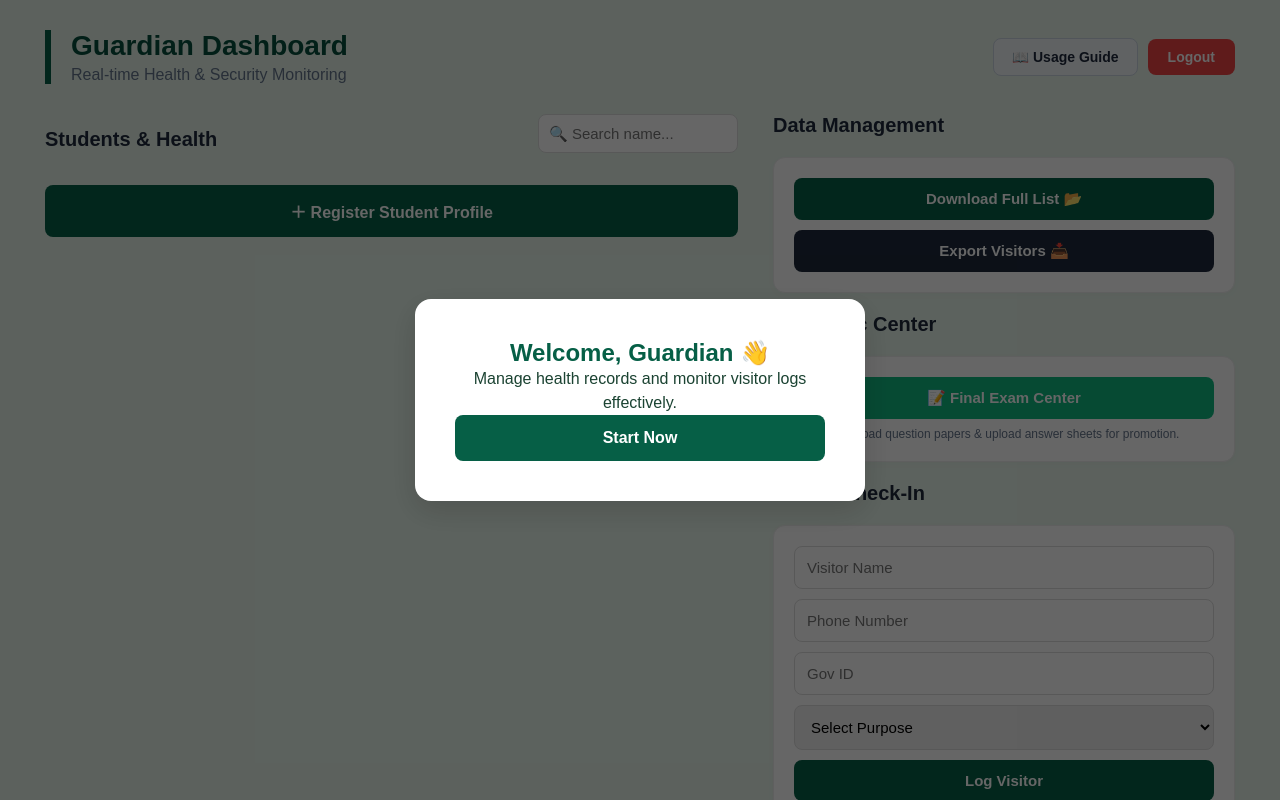
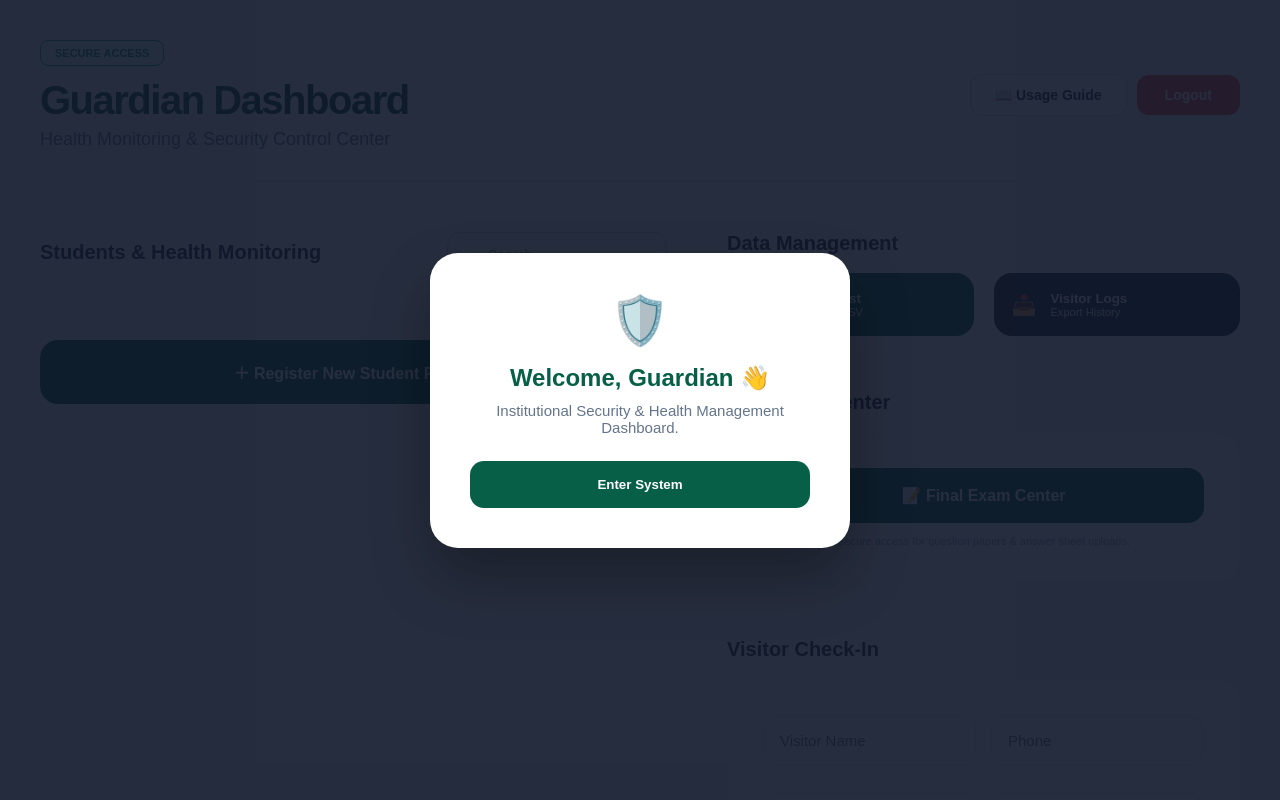
Before and after one commit to reva-32/Code_the_cause, a React (Vite) app in the folder frontend/: page /guardian/dashboard in a window 1280 px wide. Shown: the top 800 px of the page. Built offline with nearby package versions, Linux system fonts and the light colour scheme; sample sign-in values are in the browser's storage.

Commit message:
Guardian Dashboard UI improved

```diff
--- a/frontend/src/pages/guardian/guardianDashboard.jsx
+++ b/frontend/src/pages/guardian/guardianDashboard.jsx
@@ -187,29 +187,36 @@ export default function GuardianDashboard() {
 
   return (
     <div style={styles.container}>
+      {/* Dynamic CSS injection for hover/active states */}
+      <style>
+        {`
+          button:hover { filter: brightness(1.1); transform: translateY(-1px); }
+          button:active { transform: translateY(1px) scale(0.98); }
+          .btn-primary:hover { box-shadow: 0 4px 12px rgba(6, 95, 70, 0.2); }
+          .btn-secondary:hover { box-shadow: 0 4px 12px rgba(30, 41, 59, 0.2); }
+          .card-hover:hover { border-color: #065f46 !important; box-shadow: 0 8px 20px rgba(0,0,0,0.06); }
+        `}
+      </style>
+
       {showWelcome && (
         <div style={styles.overlay}>
           <div style={styles.welcomeModal}>
-            <h2 style={{ color: "#065f46", marginTop: 0, fontSize: "24px" }}>Welcome, Guardian 👋</h2>
-            <p style={{ fontSize: "16px", lineHeight: "1.5" }}>Manage health records and monitor visitor logs effectively.</p>
-            <button onClick={closeWelcome} style={styles.welcomeBtn}>Start Now</button>
+            <div style={styles.welcomeIcon}>🛡️</div>
+            <h2 style={{ color: "#065f46", margin: "10px 0", fontSize: "24px" }}>Welcome, Guardian 👋</h2>
+            <p style={{ fontSize: "15px", color: "#64748b", marginBottom: "25px" }}>Institutional Security & Health Management Dashboard.</p>
+            <button onClick={closeWelcome} style={styles.welcomeBtn}>Enter System</button>
           </div>
         </div>
       )}
 
       <div style={styles.sideHeader}>
         <div>
+          <div style={styles.badge}>SECURE ACCESS</div>
           <h1 style={styles.mainTitle}>Guardian Dashboard</h1>
-          <p style={styles.subtitle}>Real-time Health & Security Monitoring</p>
+          <p style={styles.subtitle}>Health Monitoring & Security Control Center</p>
         </div>
         <div style={{ display: "flex", gap: "10px", alignItems: "center" }}>
-          {/* ADDED GUIDE BUTTON */}
-          <button
-            style={styles.guideBtn}
-            onClick={() => navigate("/guardian/instructions")}
-          >
-            📖 Usage Guide
-          </button>
+          <button style={styles.guideBtn} onClick={() => navigate("/guardian/instructions")}>📖 Usage Guide</button>
           <button style={styles.logoutBtn} onClick={() => navigate("/")}>Logout</button>
         </div>
       </div>
@@ -217,10 +224,16 @@ export default function GuardianDashboard() {
       <div style={styles.grid}>
         <section style={styles.column}>
           <div style={styles.sectionHeader}>
-            <h2 style={styles.sectionTitle}>Students & Health</h2>
-            <input style={styles.searchInput} placeholder="🔍 Search name..." value={searchQuery} onChange={(e) => setSearchQuery(e.target.value)} />
+            <h2 style={styles.sectionTitle}>Students & Health Monitoring</h2>
+            <div style={styles.searchContainer}>
+              <span style={styles.searchIcon}>🔍</span>
+              <input style={styles.searchInput} placeholder="Search..." value={searchQuery} onChange={(e) => setSearchQuery(e.target.value)} />
             </div>
-          <button style={{ ...styles.addBtn, background: "#065f46" }} onClick={() => navigate("/guardian/add-student")}>＋ Register Student Profile</button>
+          </div>
+
+          <button style={styles.addBtn} className="btn-primary" onClick={() => navigate("/guardian/add-student")}>
+            ＋ Register New Student Profile
+          </button>
 
           <div style={styles.listContainer}>
             {processedStudents.map((s) => {
@@ -229,29 +242,30 @@ export default function GuardianDashboard() {
               const mentalAlert = getStudentAlertStatus(s.name);
 
               return (
-                <div key={s.name} style={{ ...styles.studentCardContainer, borderLeft: mentalAlert.level === 'critical' ? '6px solid #ef4444' : '6px solid #065f46' }}>
+                <div key={s.name} className="card-hover" style={{ ...styles.studentCardContainer, borderLeft: mentalAlert.level === 'critical' ? '6px solid #ef4444' : '6px solid #065f46' }}>
                   <div style={styles.studentCard}>
                     <div style={{ flex: 1 }}>
                       <div style={{ display: "flex", alignItems: "center", gap: "10px", flexWrap: "wrap" }}>
-                        <h3 style={styles.studentName}>{s.name} <small style={{ fontSize: "14px" }}>({s.age}y)</small></h3>
-                        {mentalAlert.level === 'critical' && <span style={styles.alertTagCritical}>🧠 Mental Alert</span>}
+                        <h3 style={styles.studentName}>{s.name}</h3>
+                        <span style={styles.ageBadge}>{s.age}y</span>
+                        {mentalAlert.level === 'critical' && <span style={styles.alertTagCritical}>🧠 Alert</span>}
                         {vacAlert.active && <span style={styles.alertTagVaccine}>💉 {vacAlert.label}</span>}
                       </div>
-                      <div style={{ marginTop: "6px" }}>
+                      <div style={{ marginTop: "10px" }}>
                         <span style={styles.studentBadge}>{s.disability}</span>
                       </div>
                     </div>
                     <div style={{ display: "flex", gap: "8px" }}>
-                      <button style={{ ...styles.viewBtn, background: "#065f46" }} onClick={() => navigate(`/guardian/medical-profile/${encodeURIComponent(s.name)}`)}>Profile</button>
-                      <button style={{ ...styles.viewBtn, background: "#1e293b" }} onClick={() => navigate(`/guardian/student/${encodeURIComponent(s.name)}`)}>Reports</button>
-                      <button style={{ ...styles.viewBtn, background: "#ef4444" }} onClick={() => handleDeleteStudent(s.name)}>Delete</button>
+                      <button style={{ ...styles.viewBtn, background: "#ecfdf5", color: "#065f46" }} onClick={() => navigate(`/guardian/medical-profile/${encodeURIComponent(s.name)}`)}>Medical</button>
+                      <button style={{ ...styles.viewBtn, background: "#f8fafc", color: "#1e293b" }} onClick={() => navigate(`/guardian/student/${encodeURIComponent(s.name)}`)}>Reports</button>
+                      <button style={{ ...styles.viewBtn, background: "#fef2f2", color: "#ef4444" }} onClick={() => handleDeleteStudent(s.name)}>Delete</button>
                     </div>
                   </div>
 
                   {healthStatus !== "OK" && (
                     <div style={healthStatus === "MISSING" ? styles.missingAlert : styles.overdueAlert}>
-                      <p style={{ margin: "0 0 10px 0", fontSize: "14px", fontWeight: "bold", color: "#9a3412" }}>
-                        {healthStatus === "MISSING" ? "⚠️ Update Vitals" : "⚠️ Vitals Update Overdue"}
+                      <p style={{ margin: 0, fontSize: "12px", fontWeight: "700", color: "#9a3412", flex: 1 }}>
+                        {healthStatus === "MISSING" ? "⚠️ Vitals Record Incomplete" : "⚠️ Update Overdue"}
                       </p>
                       <div style={{ display: "flex", gap: "8px" }}>
                         <input placeholder="cm" style={styles.vitalsInput} type="number" onChange={(e) => setVitalsUpdate({ ...vitalsUpdate, h: e.target.value })} />
@@ -267,62 +281,82 @@ export default function GuardianDashboard() {
         </section>
 
         <section style={styles.column}>
+          <div style={styles.sectionSpacing}>
             <h2 style={styles.sectionTitle}>Data Management</h2>
-          <div style={styles.formCard}>
-            <button onClick={handleExportAllStudents} style={{ ...styles.saveBtn, background: "#065f46", width: "100%", marginBottom: "10px" }}>Download Full List 📂</button>
-            <button onClick={handleExportVisitorLogs} style={{ ...styles.saveBtn, background: "#1e293b", width: "100%" }}>Export Visitors 📥</button>
+            <div style={styles.toolGrid}>
+              <button onClick={handleExportAllStudents} className="btn-primary" style={styles.exportBtnDeep}>
+                <span style={{ fontSize: "20px" }}>📂</span>
+                <div style={styles.exportText}>
+                  <b>Student List</b>
+                  <small>Export Full CSV</small>
+                </div>
+              </button>
+              <button onClick={handleExportVisitorLogs} className="btn-secondary" style={styles.exportBtnLight}>
+                <span style={{ fontSize: "20px" }}>📥</span>
+                <div style={styles.exportText}>
+                  <b>Visitor Logs</b>
+                  <small>Export History</small>
+                </div>
+              </button>
+            </div>
           </div>
 
+          <div style={styles.sectionSpacing}>
             <h2 style={styles.sectionTitle}>Academic Center</h2>
             <div style={styles.formCard}>
-            <button
-              onClick={() => navigate("/guardian/exam-center")}
-              style={{ ...styles.saveBtn, background: "#10b981", width: "100%", display: "flex", alignItems: "center", justifyContent: "center", gap: "10px" }}
-            >
+              <button onClick={() => navigate("/guardian/exam-center")} className="btn-primary" style={styles.examBtn}>
                 📝 Final Exam Center
               </button>
-            <p style={{ fontSize: "12px", color: "#64748b", marginTop: "8px", textAlign: "center" }}>
-              Download question papers & upload answer sheets for promotion.
+              <p style={{ fontSize: "11px", color: "#94a3b8", marginTop: "12px", textAlign: "center" }}>
+                Secure access for question papers & answer sheet uploads.
               </p>
             </div>
+          </div>
 
+          <div style={styles.sectionSpacing}>
             <h2 style={styles.sectionTitle}>Visitor Check-In</h2>
             <div style={styles.formCard}>
               <form onSubmit={handleVisitorCheckIn}>
+                <div style={styles.inputRow}>
                   <input style={styles.visitorInput} placeholder="Visitor Name" value={visitorName} onChange={(e) => setVisitorName(e.target.value)} />
-              <input style={styles.visitorInput} placeholder="Phone Number" value={visitorPhone} onChange={(e) => setVisitorPhone(e.target.value)} />
+                  <input style={styles.visitorInput} placeholder="Phone" value={visitorPhone} onChange={(e) => setVisitorPhone(e.target.value)} />
+                </div>
+                <div style={styles.inputRow}>
                   <input style={styles.visitorInput} placeholder="Gov ID" value={visitorID} onChange={(e) => setVisitorID(e.target.value)} />
-              <select style={{ ...styles.visitorInput, height: "45px" }} value={visitorPurpose} onChange={(e) => setVisitorPurpose(e.target.value)}>
+                  <select style={styles.visitorSelect} value={visitorPurpose} onChange={(e) => setVisitorPurpose(e.target.value)}>
                     <option value="">Select Purpose</option>
                     <option value="Medical">Medical Checkup</option>
                     <option value="Audit">Government Audit</option>
                     <option value="Guardian">Guardian Visit</option>
                   </select>
-              <button type="submit" style={{ ...styles.saveBtn, width: "100%", background: "#065f46" }}>Log Visitor</button>
+                </div>
+                <button type="submit" className="btn-primary" style={styles.logVisitorBtn}>Authorize Entry</button>
               </form>
             </div>
+          </div>
 
-          <h2 style={styles.sectionTitle}>Recent Visitors</h2>
-          <input
-            style={{ ...styles.visitorInput, border: "2px solid #065f46" }}
-            placeholder="🔍 Search Visitors..."
-            value={visitorSearch}
-            onChange={(e) => setVisitorSearch(e.target.value)}
-          />
-
+          <div style={styles.sectionSpacing}>
+            <div style={styles.sectionHeader}>
+              <h2 style={styles.sectionTitle}>Live Security Logs</h2>
+              <input style={styles.visitorSearchInput} placeholder="🔍 Filter..." value={visitorSearch} onChange={(e) => setVisitorSearch(e.target.value)} />
+            </div>
             <div style={styles.listContainer}>
-            {filteredVisitors.slice(0, 10).map((v) => (
+              {filteredVisitors.slice(0, 5).map((v) => (
                 <div key={v.id} style={styles.visitorCard}>
                   <div style={{ flex: 1 }}>
-                  <p style={{ margin: 0, fontWeight: "bold", fontSize: "16px" }}>{v.name} ({v.purpose})</p>
-                  <p style={{ margin: "2px 0 0 0", fontSize: "13px", color: "#64748b" }}>In: {v.time} | ID: {maskID(v.idNum)}</p>
-                  {v.exitTime && <p style={{ margin: "2px 0 0 0", fontSize: "13px", color: "#ef4444", fontWeight: "bold" }}>Out: {v.exitTime}</p>}
+                    <div style={{ display: "flex", alignItems: "center", gap: "8px" }}>
+                      <p style={styles.vName}>{v.name}</p>
+                      <span style={styles.vPurposeBadge}>{v.purpose}</span>
+                    </div>
+                    <p style={styles.vMeta}>In: {v.time} | ID: {maskID(v.idNum)}</p>
+                    {v.exitTime && <p style={styles.vExitText}>Checked Out: {v.exitTime}</p>}
                   </div>
                   {!v.exitTime && (
-                  <button onClick={() => handleVisitorExit(v.id)} style={styles.exitBtn}>Exit 🚪</button>
+                    <button onClick={() => handleVisitorExit(v.id)} style={styles.exitBtn}>Exit Door</button>
                   )}
                 </div>
               ))}
+            </div>
           </div>
         </section>
       </div>
@@ -330,37 +364,54 @@ export default function GuardianDashboard() {
   );
 }
 
-/* ================= UPDATED STYLES (Reduced Font Sizes) ================= */
 const styles = {
-  container: { maxWidth: "1250px", margin: "0 auto", padding: "30px", fontFamily: "Inter, sans-serif" },
-  overlay: { position: "fixed", inset: 0, background: "rgba(0,0,0,0.6)", display: "flex", alignItems: "center", justifyContent: "center", zIndex: 2000 },
-  welcomeModal: { background: "#fff", padding: "40px", borderRadius: "16px", maxWidth: "450px", textAlign: "center", boxShadow: "0 10px 30px rgba(0,0,0,0.15)" },
-  welcomeBtn: { width: "100%", padding: "14px", background: "#065f46", color: "#fff", border: "none", borderRadius: "8px", fontWeight: "600", cursor: "pointer", fontSize: "16px" },
-  sideHeader: { display: "flex", justifyContent: "space-between", marginBottom: "30px", borderLeft: "6px solid #065f46", paddingLeft: "20px" },
-  mainTitle: { fontSize: "28px", fontWeight: "800", color: "#064e3b", margin: 0 },
-  subtitle: { color: "#64748b", margin: "4px 0 0 0", fontSize: "16px" },
-  guideBtn: { padding: "10px 18px", background: "#f1f5f9", color: "#1e293b", border: "1px solid #cbd5e1", borderRadius: "8px", cursor: "pointer", fontSize: "14px", fontWeight: "600" },
-  logoutBtn: { padding: "10px 20px", background: "#ef4444", color: "#fff", border: "none", borderRadius: "8px", cursor: "pointer", fontSize: "14px", fontWeight: "600" },
-  grid: { display: "grid", gridTemplateColumns: "1.2fr 0.8fr", gap: "35px" },
-  column: { display: "flex", flexDirection: "column", gap: "20px" },
-  sectionTitle: { fontSize: "20px", fontWeight: "700", color: "#1e293b" },
-  sectionHeader: { display: "flex", justifyContent: "space-between", alignItems: "center" },
-  searchInput: { padding: "10px", borderRadius: "8px", border: "1px solid #ddd", fontSize: "15px", width: "200px" },
-  addBtn: { color: "#fff", border: "none", padding: "14px", borderRadius: "8px", fontWeight: "600", cursor: "pointer", fontSize: "16px" },
-  studentCardContainer: { borderRadius: "12px", background: "#fff", marginBottom: "12px", boxShadow: "0 2px 4px rgba(0,0,0,0.05)", border: "1px solid #eee" },
-  studentCard: { padding: "15px 20px", display: "flex", alignItems: "center" },
-  studentName: { margin: 0, fontSize: "18px", fontWeight: "700" },
-  studentBadge: { fontSize: "12px", background: "#f1f5f9", padding: "3px 8px", borderRadius: "5px", fontWeight: "600", color: "#475569" },
-  alertTagCritical: { fontSize: "11px", background: "#fef2f2", color: "#dc2626", padding: "3px 10px", borderRadius: "10px", border: "1px solid #fca5a5", fontWeight: "700" },
-  alertTagVaccine: { fontSize: "11px", background: "#fffbeb", color: "#b45309", padding: "3px 10px", borderRadius: "10px", border: "1px solid #fcd34d", fontWeight: "700" },
-  viewBtn: { color: "#fff", border: "none", padding: "8px 14px", borderRadius: "6px", cursor: "pointer", fontSize: "13px", fontWeight: "600" },
-  missingAlert: { background: "#fff7ed", padding: "12px 20px", borderTop: "1px solid #fed7aa" },
-  overdueAlert: { background: "#fef2f2", padding: "12px 20px", borderTop: "1px solid #fecaca" },
-  vitalsInput: { width: "70px", padding: "8px", borderRadius: "6px", border: "1px solid #ddd", fontSize: "14px" },
-  saveVitalsBtn: { background: "#065f46", color: "#fff", border: "none", padding: "8px 16px", borderRadius: "6px", cursor: "pointer", fontSize: "14px", fontWeight: "600" },
-  formCard: { background: "#fff", padding: "20px", borderRadius: "12px", border: "1px solid #eee", boxShadow: "0 2px 10px rgba(0,0,0,0.02)" },
-  saveBtn: { color: "#fff", border: "none", padding: "12px", borderRadius: "8px", fontWeight: "600", cursor: "pointer", fontSize: "15px" },
-  visitorInput: { width: "100%", padding: "12px", marginBottom: "10px", borderRadius: "8px", border: "1px solid #ddd", boxSizing: "border-box", fontSize: "15px" },
-  visitorCard: { background: "#f8fafc", padding: "12px 15px", borderRadius: "10px", display: "flex", alignItems: "center", marginBottom: "10px", border: "1px solid #e2e8f0" },
-  exitBtn: { background: "#fff", border: "1px solid #ef4444", color: "#ef4444", padding: "6px 12px", borderRadius: "6px", cursor: "pointer", fontSize: "13px", fontWeight: "700" }
+  container: { maxWidth: "1400px", margin: "0 auto", padding: "40px", fontFamily: "'Inter', sans-serif", backgroundColor: "#f8fafc", minHeight: "100vh" },
+  overlay: { position: "fixed", inset: 0, background: "rgba(15, 23, 42, 0.9)", display: "flex", alignItems: "center", justifyContent: "center", zIndex: 2000 },
+  welcomeModal: { background: "#fff", padding: "40px", borderRadius: "28px", maxWidth: "420px", textAlign: "center", boxShadow: "0 30px 60px rgba(0,0,0,0.3)" },
+  welcomeIcon: { fontSize: "48px", marginBottom: "15px" },
+  welcomeBtn: { width: "100%", padding: "16px", background: "#065f46", color: "#fff", border: "none", borderRadius: "14px", fontWeight: "700", cursor: "pointer", transition: "all 0.2s ease" },
+  sideHeader: { display: "flex", justifyContent: "space-between", marginBottom: "50px", paddingBottom: "30px", borderBottom: "2px solid #e2e8f0" },
+  badge: { display: "inline-block", backgroundColor: "#ecfdf5", color: "#059669", padding: "6px 14px", borderRadius: "8px", fontSize: "11px", fontWeight: "900", marginBottom: "12px", border: "1px solid #10b981" },
+  mainTitle: { fontSize: "40px", fontWeight: "900", color: "#064e3b", margin: 0, letterSpacing: "-1.5px" },
+  subtitle: { color: "#64748b", margin: "6px 0 0 0", fontSize: "18px" },
+  guideBtn: { padding: "12px 24px", background: "#fff", color: "#1e293b", border: "1px solid #cbd5e1", borderRadius: "12px", cursor: "pointer", fontSize: "14px", fontWeight: "700", transition: "all 0.2s ease" },
+  logoutBtn: { padding: "12px 28px", background: "#ef4444", color: "#fff", border: "none", borderRadius: "12px", cursor: "pointer", fontSize: "14px", fontWeight: "700", transition: "all 0.2s ease" },
+  grid: { display: "grid", gridTemplateColumns: "1.1fr 0.9fr", gap: "60px" },
+  column: { display: "flex", flexDirection: "column", gap: "30px" },
+  sectionSpacing: { marginBottom: "25px" },
+  sectionTitle: { fontSize: "20px", fontWeight: "800", color: "#1e293b", marginBottom: "18px" },
+  sectionHeader: { display: "flex", justifyContent: "space-between", alignItems: "center", marginBottom: "20px" },
+  searchContainer: { position: "relative" },
+  searchIcon: { position: "absolute", left: "12px", top: "50%", transform: "translateY(-50%)", color: "#94a3b8" },
+  searchInput: { padding: "14px 14px 14px 40px", borderRadius: "14px", border: "1px solid #cbd5e1", fontSize: "14px", width: "220px", outline: "none", transition: "border 0.2s" },
+  addBtn: { background: "#065f46", color: "#fff", border: "none", padding: "20px", borderRadius: "18px", fontWeight: "800", cursor: "pointer", fontSize: "16px", transition: "all 0.2s ease" },
+  studentCardContainer: { borderRadius: "22px", background: "#fff", marginBottom: "18px", border: "1px solid #f1f5f9", overflow: "hidden", transition: "all 0.2s ease" },
+  studentCard: { padding: "24px 30px", display: "flex", alignItems: "center" },
+  studentName: { margin: 0, fontSize: "20px", fontWeight: "900", color: "#1e293b" },
+  ageBadge: { fontSize: "14px", color: "#64748b", background: "#f1f5f9", padding: "4px 12px", borderRadius: "10px" },
+  studentBadge: { fontSize: "11px", background: "#f0fdf4", padding: "5px 14px", borderRadius: "8px", fontWeight: "800", color: "#065f46", textTransform: "uppercase", border: "1px solid #bcf0da" },
+  alertTagCritical: { fontSize: "10px", background: "#fef2f2", color: "#dc2626", padding: "4px 10px", borderRadius: "8px", fontWeight: "900", border: "1px solid #fee2e2" },
+  alertTagVaccine: { fontSize: "10px", background: "#fffbeb", color: "#b45309", padding: "4px 10px", borderRadius: "8px", fontWeight: "900", border: "1px solid #fef3c7" },
+  viewBtn: { border: "none", padding: "10px 18px", borderRadius: "10px", cursor: "pointer", fontSize: "13px", fontWeight: "700", transition: "all 0.2s ease" },
+  missingAlert: { background: "#fffbeb", padding: "18px 30px", borderTop: "1px solid #fef3c7", display: "flex", alignItems: "center" },
+  overdueAlert: { background: "#fef2f2", padding: "18px 30px", borderTop: "1px solid #fee2e2", display: "flex", alignItems: "center" },
+  vitalsInput: { width: "80px", padding: "12px", borderRadius: "12px", border: "1px solid #cbd5e1", fontSize: "14px" },
+  saveVitalsBtn: { background: "#065f46", color: "#fff", border: "none", padding: "12px 24px", borderRadius: "12px", cursor: "pointer", fontWeight: "700", transition: "all 0.2s" },
+  toolGrid: { display: "grid", gridTemplateColumns: "1fr 1fr", gap: "20px" },
+  exportBtnDeep: { background: "#065f46", color: "#fff", border: "none", padding: "18px", borderRadius: "18px", cursor: "pointer", display: "flex", alignItems: "center", gap: "14px", transition: "all 0.2s ease" },
+  exportBtnLight: { background: "#1e293b", color: "#fff", border: "none", padding: "18px", borderRadius: "18px", cursor: "pointer", display: "flex", alignItems: "center", gap: "14px", transition: "all 0.2s ease" },
+  exportText: { textAlign: "left", display: "flex", flexDirection: "column" },
+  formCard: { background: "#fff", padding: "35px", borderRadius: "24px", border: "1px solid #f1f5f9", boxShadow: "0 5px 15px rgba(0,0,0,0.02)" },
+  examBtn: { background: "#065f46", color: "#fff", border: "none", padding: "18px", borderRadius: "16px", fontWeight: "900", cursor: "pointer", fontSize: "16px", width: "100%", transition: "all 0.2s ease" },
+  inputRow: { display: "flex", gap: "15px", marginBottom: "15px" },
+  visitorInput: { flex: 1, padding: "16px", borderRadius: "14px", border: "1px solid #e2e8f0", fontSize: "15px", outline: "none", background: "#fcfcfc" },
+  visitorSelect: { flex: 1, padding: "16px", borderRadius: "14px", border: "1px solid #e2e8f0", fontSize: "15px", backgroundColor: "#fff" },
+  logVisitorBtn: { background: "#065f46", color: "#fff", border: "none", padding: "18px", borderRadius: "16px", fontWeight: "800", width: "100%", marginTop: "10px", transition: "all 0.2s ease" },
+  visitorSearchInput: { padding: "10px 18px", borderRadius: "12px", border: "1px solid #e2e8f0", fontSize: "13px" },
+  visitorCard: { background: "#fff", padding: "20px 25px", borderRadius: "20px", display: "flex", alignItems: "center", marginBottom: "15px", border: "1px solid #f1f5f9", transition: "all 0.2s" },
+  vName: { margin: 0, fontWeight: "900", fontSize: "17px", color: "#1e293b" },
+  vPurposeBadge: { fontSize: "11px", backgroundColor: "#ecfdf5", color: "#059669", padding: "4px 10px", borderRadius: "8px", fontWeight: "800" },
+  vMeta: { margin: "5px 0 0 0", fontSize: "14px", color: "#94a3b8" },
+  vExitText: { margin: "5px 0 0 0", fontSize: "13px", color: "#ef4444", fontWeight: "800" },
+  exitBtn: { background: "#fff", border: "1px solid #ef4444", color: "#ef4444", padding: "10px 18px", borderRadius: "12px", cursor: "pointer", fontSize: "12px", fontWeight: "800", transition: "all 0.2s" }
 };
```
Lines whose indentation alone changed are shown as unchanged.
